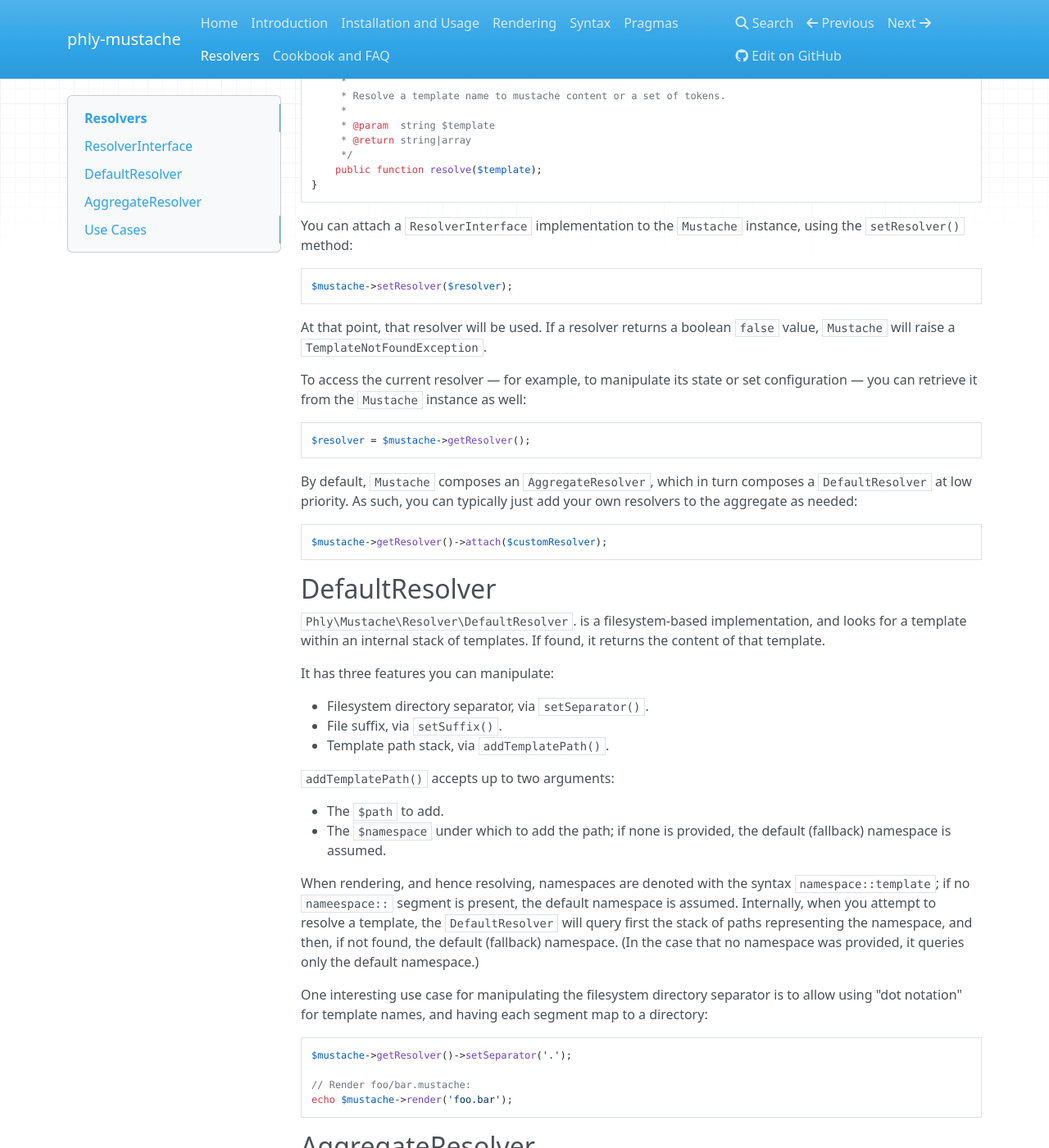
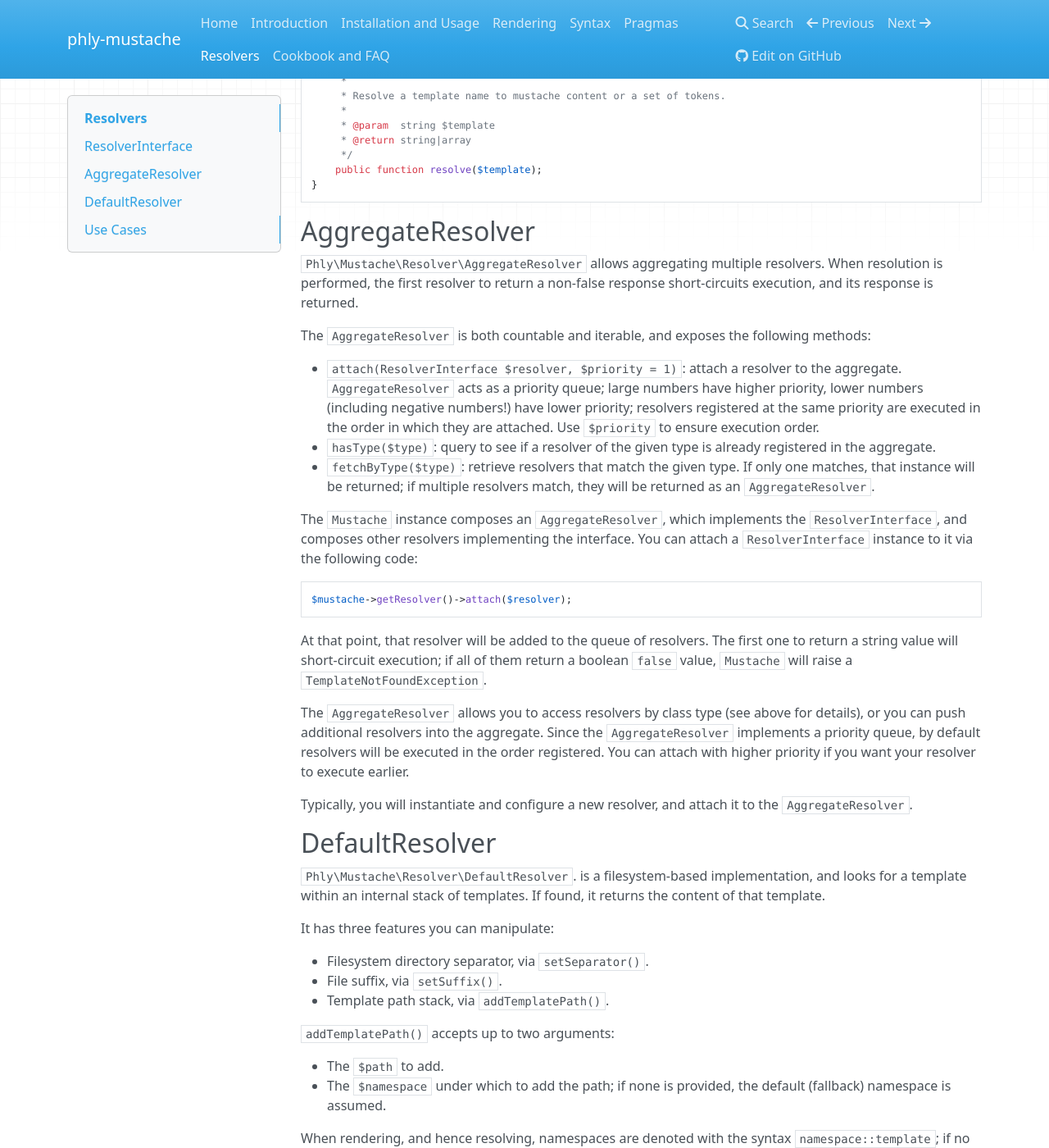
Before and after one commit to phly/phly_mustache, an MkDocs documentation site: the page built from doc/book/resolvers.md, in a window 1280 px wide and 1400 px high, scrolled down 356 px. Shown: the whole window at 82% size. Built offline with MkDocs 1.6.1, drawn with Linux system fonts in a browser that asks for light colours; nearby versions of some CDN libraries; old or Windows-style settings are respelled for this version of MkDocs; some of the changed text lies outside the part shown.

Commit message:
[#38] Typehint on and compose AggregateResolver
- instead of ResolverInterface. Ensures consistent usage scenarios.

````diff
--- a/doc/book/resolvers.md
+++ b/doc/book/resolvers.md
@@ -25,30 +25,46 @@ interface ResolverInterface
 }
 ```
 
-You can attach a `ResolverInterface` implementation to the `Mustache` instance,
-using the `setResolver()` method:
+## AggregateResolver
+
+`Phly\Mustache\Resolver\AggregateResolver` allows aggregating multiple
+resolvers. When resolution is performed, the first resolver to return a
+non-false response short-circuits execution, and its response is returned.
+
+The `AggregateResolver` is both countable and iterable, and exposes the
+following methods:
+
+- `attach(ResolverInterface $resolver, $priority = 1)`: attach a resolver to the
+  aggregate. `AggregateResolver` acts as a priority queue; large numbers have
+  higher priority, lower numbers (including negative numbers!) have lower
+  priority; resolvers registered at the same priority are executed in the order
+  in which they are attached. Use `$priority` to ensure execution order.
+- `hasType($type)`: query to see if a resolver of the given type is already
+  registered in the aggregate.
+- `fetchByType($type)`: retrieve resolvers that match the given type. If only
+  one matches, that instance will be returned; if multiple resolvers match,
+  they will be returned as an `AggregateResolver`.
+
+The `Mustache` instance composes an `AggregateResolver`, which implements the
+`ResolverInterface`, and composes other resolvers implementing the interface.
+You can attach a `ResolverInterface` instance to it via the following code:
 
 ```php
-$mustache->setResolver($resolver);
+$mustache->getResolver()->attach($resolver);
 ```
 
-At that point, that resolver will be used. If a resolver returns a boolean
-`false` value, `Mustache` will raise a `TemplateNotFoundException`.
+At that point, that resolver will be added to the queue of resolvers. The first
+one to return a string value will short-circuit execution; if all of them return
+a boolean `false` value, `Mustache` will raise a `TemplateNotFoundException`.
 
-To access the current resolver — for example, to manipulate its state or set
-configuration — you can retrieve it from the `Mustache` instance as well:
+The `AggregateResolver` allows you to access resolvers by class type (see above
+for details), or you can push additional resolvers into the aggregate. Since the
+`AggregateResolver` implements a priority queue, by default resolvers will be
+executed in the order registered. You can attach with higher priority if you
+want your resolver to execute earlier.
 
-```php
-$resolver = $mustache->getResolver();
-```
-
-By default, `Mustache` composes an `AggregateResolver`, which in turn composes a
-`DefaultResolver` at low priority. As such, you can typically just add your own
-resolvers to the aggregate as needed:
-
-```php
-$mustache->getResolver()->attach($customResolver);
-```
+Typically, you will instantiate and configure a new resolver, and attach it to
+the `AggregateResolver`.
 
 ## DefaultResolver
 
@@ -80,31 +96,14 @@ to allow using "dot notation" for template names, and having each segment map to
 a directory:
 
 ```php
-$mustache->getResolver()->setSeparator('.');
+use Phly\Mustache\Resolver\DefaultResolver;
+
+$resolver = $mustache->getResolver()->getByType(DefaultResolver::class);
+$resolver->setSeparator('.');
 
 // Render foo/bar.mustache:
 echo $mustache->render('foo.bar');
 ```
-
-## AggregateResolver
-
-`Phly\Mustache\Resolver\AggregateResolver` allows aggregating multiple
-resolvers. When resolution is performed, the first resolver to return a
-non-false response short-circuits execution, and its response is returned.
-
-The `AggregateResolver` is both countable and iterable, and exposes the
-following methods:
-
-- `attach(ResolverInterface $resolver, $priority = 1)`: attach a resolver to the
-  aggregate. `AggregateResolver` acts as a priority queue; large numbers have
-  higher priority, lower numbers (including negative numbers!) have lower
-  priority; resolvers registered at the same priority are executed in the order
-  in which they are attached. Use `$priority` to ensure execution order.
-- `hasType($type)`: query to see if a resolver of the given type is already
-  registered in the aggregate.
-- `fetchByType($type)`: retrieve resolvers that match the given type. If only
-  one matches, that instance will be returned; if multiple resolvers match,
-  they will be returned as an `AggregateResolver`.
 
 ## Use Cases
 
--- a/doc/book/usage.md
+++ b/doc/book/usage.md
@@ -51,18 +51,24 @@ in the format `namespace::template`, and registering paths to match only
 specific namespaces:
 
 ```php
+use Phly\Mustache\Mustache;
+use Phly\Mustache\Resolver\AggregateResolver;
 use Phly\Mustache\Resolver\DefaultResolver;
 
 // Either create an instance manually:
-$resolver = new DefaultResolver();
+$defaultResolver = new DefaultResolver();
 
-// and push it to Mustache:
-$mustache->setResolver($resolver);
+// add it to an AggregateResolver:
+$resolver = new AggregateResolver();
+$resolver->attach($defaultResolver);
 
-// or onto the default aggregate composed in Mustache:
+// and push the aggregate to Mustache via the constructor:
+$mustache = new Mustache($resolver);
+
+// Or just push it into the default aggregate composed in Mustache:
 $mustache->getResolver()->attach($resolver);
 
-// Or pull from the default aggregate:
+// Or pull it from the default aggregate:
 $resolver = $mustache->getResolver()->fetchByType(DefaultResolver::class);
 
 // Now, add templates:
@@ -93,11 +99,11 @@ $defaultResolver->setSuffix('mst'); // now looks for files ending in ".mst"
 >
 > By default, the `Mustache` instance composes an instance of
 > `Phly\Mustache\Resolver\AggregateResolver`, which in turn composes an instance
-> of `Phly\Mustache\Resolver\DefaultResolver` at the bottom of the stack. This
+> of `Phly\Mustache\Resolver\DefaultResolver` at low priority. This
 > allows you to attach additional resolvers that you want to resolve earlier —
 > for example, if you've written a caching resolver, or one that queries a
 > database or NoSQL storage — while ensuring you have a working resolver
 > out-of-the-box.
 >
-> You can compose your own, specific resolver by using either
-> `Mustache::setResolver()` or `Mustache::getResolver()->attach()`.
+> You can compose your own `AggregateResolver` instance and push it into the
+> constructor of `Mustache` if desired.
````
Also changed, not shown: TODO.md (+7 -3 lines), 4 other files.
